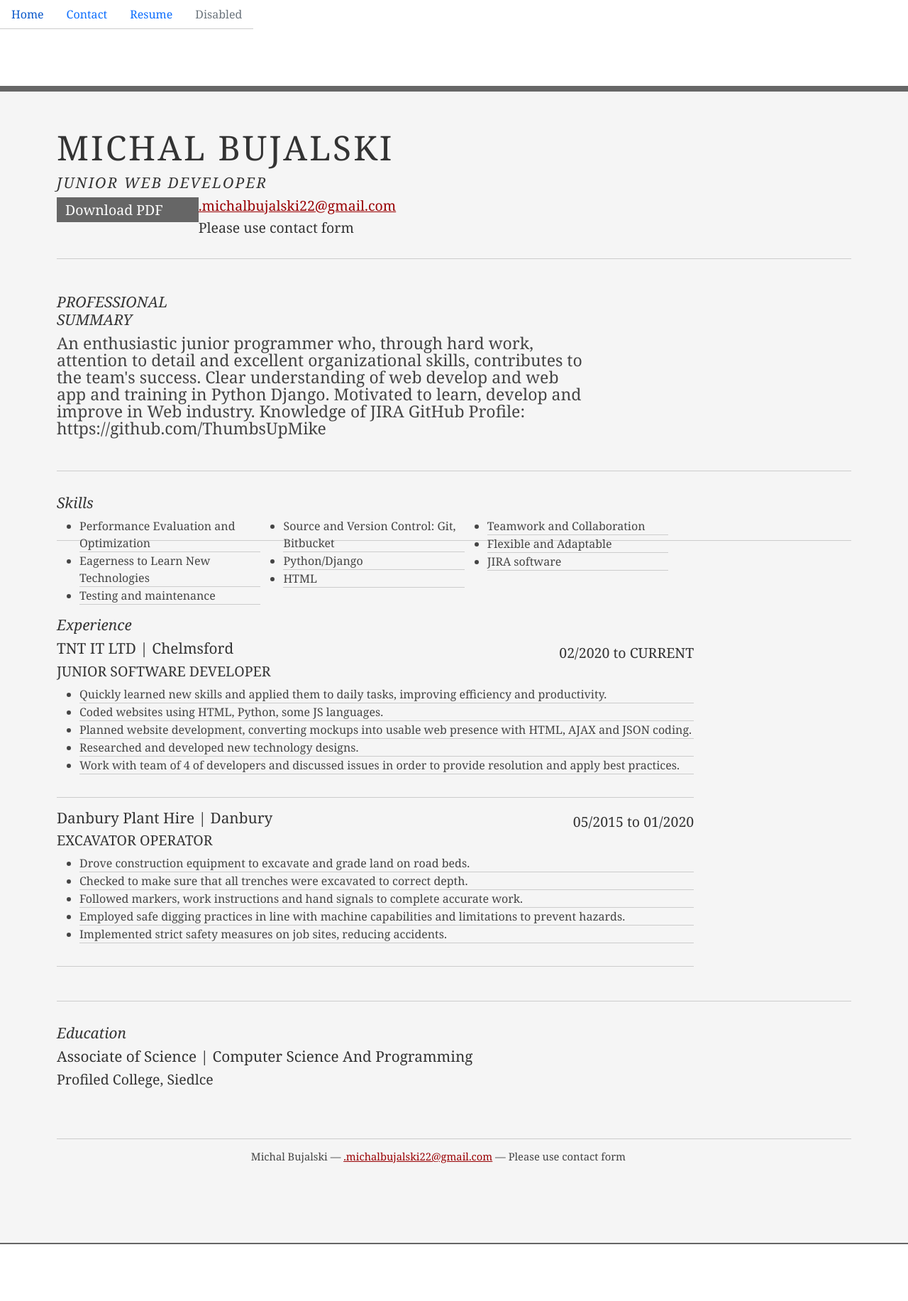
After one commit to Michal-Bujalski/My-web, a Django app: page /webapp/resume/ in a window 1280 px wide. The commit adds this page. Shown: the whole page at 71% size. Run offline with Django 3.2, Linux system fonts and the light colour scheme; some libraries are stand-ins or nearby versions.

Commit message:
Resume_page

```diff
--- a/templates/base.html
+++ b/templates/base.html
@@ -6,6 +6,9 @@
   <meta name="viewport" content="width=device-width, initial-scale=1">
   <link href="https://cdn.jsdelivr.net/npm/bootstrap@5.0.2/dist/css/bootstrap.min.css" rel="stylesheet" integrity="sha384-EVSTQN3/azprG1Anm3QDgpJLIm9Nao0Yz1ztcQTwFspd3yD65VohhpuuCOmLASjC" crossorigin="anonymous">
   <script src="https://cdn.jsdelivr.net/npm/bootstrap@5.0.2/dist/js/bootstrap.bundle.min.js" integrity="sha384-MrcW6ZMFYlzcLA8Nl+NtUVF0sA7MsXsP1UyJoMp4YLEuNSfAP+JcXn/tWtIaxVXM" crossorigin="anonymous"></script>
+  {% block head %}
+
+  {% endblock head %}
 
 </head>
 
@@ -18,7 +21,7 @@
     <a class="nav-link" href="{% url 'webapp:contact' %}">Contact</a>
   </li>
   <li class="nav-item">
-    <a class="nav-link" href="#">Contact Details</a>
+    <a class="nav-link" href="{% url 'webapp:resume' %}">Resume</a>
   </li>
   <li class="nav-item">
     <a class="nav-link disabled" href="#" tabindex="-1" aria-disabled="true">Disabled</a>
--- /dev/null
+++ b/webapp/static/css/style.css
@@ -0,0 +1,59 @@
+.msg { padding: 10px; background: #222; position: relative; }
+.msg h1 { color: #fff;  }
+.msg a { margin-left: 20px; background: #408814; color: white; padding: 4px 8px; text-decoration: none; }
+.msg a:hover { background: #266400; }
+
+/* //-- yui-grids style overrides -- */
+body { font-family: Georgia; color: #444; }
+#inner { padding: 10px 80px; margin: 80px auto; background: #f5f5f5; border: solid #666; border-width: 8px 0 2px 0; }
+.yui-gf { margin-bottom: 2em; padding-bottom: 2em; border-bottom: 1px solid #ccc; }
+
+/* //-- header, body, footer -- */
+#hd { margin: 2.5em 0 3em 0; padding-bottom: 1.5em; border-bottom: 1px solid #ccc }
+#hd h2 { text-transform: uppercase; letter-spacing: 2px; }
+#bd, #ft { margin-bottom: 2em; }
+
+/* //-- footer -- */
+#ft { padding: 1em 0 5em 0; font-size: 92%; border-top: 1px solid #ccc; text-align: center; }
+#ft p { margin-bottom: 0; text-align: center;   }
+
+/* //-- core typography and style -- */
+#hd h1 { font-size: 48px; text-transform: uppercase; letter-spacing: 3px; }
+h2 { font-size: 130% }
+h3, h4 { font-size: 122%; }
+h1, h2, h3, h4 { color: #333; }
+p { font-size: 100%; line-height: 18px; padding-right: 3em; }
+a { color: #990003 }
+a:hover { text-decoration: none; }
+strong { font-weight: bold; }
+li { line-height: 24px; border-bottom: 1px solid #ccc; }
+p.enlarge { font-size: 144%; padding-right: 6.5em; line-height: 24px; }
+p.enlarge span { color: #000 }
+.contact-info { margin-top: 7px; }
+.first h2 { font-style: italic; }
+.last { border-bottom: 0 }
+
+
+/* //-- section styles -- */
+
+a#pdf { display: block; float: left; background: #666; color: white; padding: 6px 50px 6px 12px; margin-bottom: 6px; text-decoration: none;  }
+a#pdf:hover { background: #222; }
+
+.job { position: relative; margin-bottom: 1em; padding-bottom: 1em; border-bottom: 1px solid #ccc; }
+.job h4 { position: absolute; top: 0.35em; right: 0 }
+.job p { margin: 0.75em 0 3em 0; }
+
+.last { border: none; }
+.skills-list {  }
+.skills-list ul { margin: 0; }
+.skills-list li { margin: 3px 0; padding: 3px 0; }
+.skills-list li span { font-size: 152%; display: block; margin-bottom: -2px; padding: 0 }
+.talent { width: 32%; float: left }
+.talent h2 { margin-bottom: 6px; }
+
+#srt-ttab { margin-bottom: 100px; text-align: center;  }
+#srt-ttab img.last { margin-top: 20px }
+
+/* --// override to force 1/8th width grids -- */
+.yui-gf .yui-u{width:80.2%;}
+.yui-gf div.first{width:12.3%;}
--- /dev/null
+++ b/webapp/templates/webapp/resume.html
@@ -0,0 +1,150 @@
+{% extends "base.html" %}
+{% load static %}
+{% block head %}
+	<title>Michal Bujalski | Junior Web Developer | .michalbujalski22@gmail.com</title>
+	<meta http-equiv="content-type" content="text/html; charset=utf-8" />
+
+	<meta name="keywords" content="" />
+	<meta name="description" content="" />
+
+	<link rel="stylesheet" type="text/css" href="http://yui.yahooapis.com/2.7.0/build/reset-fonts-grids/reset-fonts-grids.css" media="all" />
+	<link rel="stylesheet" type="text/css" href="{% static 'css/style.css' %}" media="all" />
+
+{% endblock head %}
+
+{% block content %}
+
+<div id="doc2" class="yui-t7">
+	<div id="inner">
+
+		<div id="hd">
+			<div class="yui-gc">
+				<div class="yui-u first">
+					<h1>Michal Bujalski</h1>
+					<h2>Junior Web Developer</h2>
+				</div>
+
+				<div class="yui-u">
+					<div class="contact-info">
+						<h3><a id="pdf" href="#">Download PDF</a></h3>
+						<h3><a href="#">.michalbujalski22@gmail.com</a></h3>
+						<h3>Please use contact form</h3>
+					</div><!--// .contact-info -->
+				</div>
+			</div><!--// .yui-gc -->
+		</div><!--// hd -->
+
+		<div id="bd">
+			<div id="yui-main">
+				<div class="yui-b">
+
+					<div class="yui-gf">
+						<div class="yui-u first">
+							<h2>PROFESSIONAL SUMMARY</h2>
+						</div>
+						<div class="yui-u">
+							<p class="enlarge">
+								An enthusiastic junior programmer who, through hard work, attention to detail
+								and excellent organizational skills, contributes to the team's success. Clear
+								understanding of web develop and web app and training in Python Django.
+								Motivated to learn, develop and improve in Web industry. Knowledge of JIRA
+								GitHub Profile: https://github.com/ThumbsUpMike
+							</p>
+						</div>
+					</div><!--// .yui-gf -->
+
+					<div class="yui-gf">
+						<div class="yui-u first">
+							<h2>Skills</h2>
+						</div>
+						<div class="yui-u">
+
+								<div class="talent">
+									<ul style="list-style-type:disc">
+									<li>Performance Evaluation and Optimization</li>
+									<li>Eagerness to Learn New Technologies</li>
+									<li>Testing and maintenance</li>
+									</ul>
+								</div>
+								<div class="talent">
+									<ul style="list-style-type:disc">
+									<li>Source and Version Control: Git, Bitbucket</li>
+									<li>Python/Django</li>
+									<li>HTML</li>
+									</ul>
+								</div>
+								<div class="talent">
+									<ul style="list-style-type:disc">
+									<li>Teamwork and Collaboration</li>
+									<li>Flexible and Adaptable</li>
+									<li>JIRA software</li>
+									</ul>
+								</div>
+						</div>
+					</div><!--// .yui-gf -->
+
+					<div class="yui-gf">
+
+						<div class="yui-u first">
+							<h2>Experience</h2>
+						</div><!--// .yui-u -->
+
+						<div class="yui-u">
+
+							<div class="job">
+								<h2>TNT IT LTD | Chelmsford</h2>
+								<h3>JUNIOR SOFTWARE DEVELOPER</h3>
+								<h4>02/2020 to CURRENT</h4>
+									<ul style="list-style-type:disc">
+										<li>Quickly learned new skills and applied them to daily tasks,
+											improving efficiency and productivity.</li>
+										<li>Coded websites using HTML, Python, some JS languages.</li>
+										<li>Planned website development, converting mockups into usable web
+											presence with HTML, AJAX and JSON coding.</li>
+										<li>Researched and developed new technology designs.</li>
+										<li>Work with team of 4 of developers and discussed issues in order to
+											provide resolution and apply best practices.</li>
+									</ul>
+							</div>
+							<div class="job">
+								<h2>Danbury Plant Hire | Danbury</h2>
+								<h3>EXCAVATOR OPERATOR</h3>
+								<h4>05/2015 to 01/2020</h4>
+									<ul style="list-style-type:disc">
+										<li>Drove construction equipment to excavate and grade land on road beds.</li>
+										<li>Checked to make sure that all trenches were excavated to correct depth.</li>
+										<li>Followed markers, work instructions and hand signals to complete
+											accurate work.</li>
+										<li>Employed safe digging practices in line with machine capabilities and
+											limitations to prevent hazards.</li>
+										<li>Implemented strict safety measures on job sites, reducing accidents.</li>
+									</ul>
+							</div>
+						</div><!--// .yui-u -->
+					</div><!--// .yui-gf -->
+
+
+					<div class="yui-gf last">
+						<div class="yui-u first">
+							<h2>Education</h2>
+						</div>
+						<div class="yui-u">
+							<h2>Associate of Science | Computer Science And Programming</h2>
+							<h3>Profiled College, Siedlce</h3>
+						</div>
+					</div><!--// .yui-gf -->
+
+
+				</div><!--// .yui-b -->
+			</div><!--// yui-main -->
+		</div><!--// bd -->
+
+		<div id="ft">
+			<p>Michal Bujalski &mdash; <a href="#">.michalbujalski22@gmail.com</a> &mdash; Please use contact form</p>
+		</div><!--// footer -->
+
+	</div><!-- // inner -->
+
+
+</div><!--// doc -->
+{% endblock content %}
--- a/webapp/urls.py
+++ b/webapp/urls.py
@@ -1,5 +1,5 @@
 from django.urls import path
-from .views import home, contact , contact_details, contact_delete
+from .views import home, contact , contact_details, contact_delete, resume
 
 app_name = "webapp"
 
@@ -8,4 +8,5 @@ urlpatterns = [
     path('<int:pk>/', contact_details, name='contact_details'),
     path('<int:pk>/delete/', contact_delete, name='contact_delete'),
     path('contact/', contact, name='contact'),
+    path('resume/', resume, name='resume'),
 ]
--- a/webapp/views.py
+++ b/webapp/views.py
@@ -8,7 +8,6 @@ def home(request):
         "forms": forms
     }
     return render(request, "webapp/home.html", context)
-
 
 def contact(request):
     form = ContactModelForm()
@@ -46,3 +45,6 @@ def contact_delete(request, pk):
     contact = Contact.objects.get(id=pk)
     contact.delete()
     return redirect("/webapp/")
+
+def resume(request):
+    return render(request, "webapp/resume.html", {})
```
Also changed, not shown: web/settings.py (+6 -1 lines), webapp/templates/webapp/resumer.html (added, +84 -0 lines).
